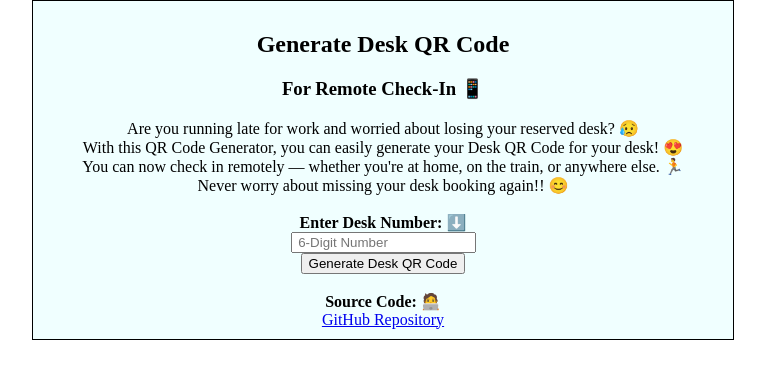
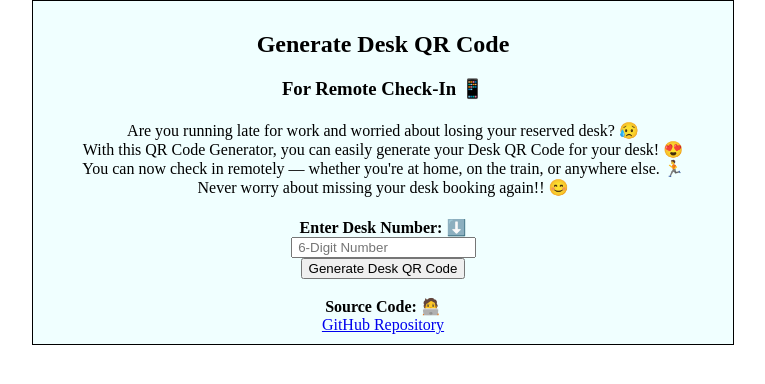
Before and after one commit to samsonchen15/Flask_QR_Scanner, a Flask app: page / in a window 1280 px wide. Shown: the top 384 px of the page, without its empty margins (257-1022 px from the left). Run offline with Flask 3, Linux system fonts and the light colour scheme.

Commit message:
Update Web Page for Mobile Viewing

```diff
--- a/static/style.css
+++ b/static/style.css
@@ -24,7 +24,3 @@ body {
     font-weight: bold;
     color: red;
 }
-
-.boldText{
-    font-weight: bold;
-}
--- a/templates/index.html
+++ b/templates/index.html
@@ -11,20 +11,16 @@
     <h2>Generate Desk QR Code</h2>
     <h3>For Remote Check-In &#128241;</h3>
 
-    <label>
+    <h4 style="font-weight: normal;">
         Are you running late for work and worried about losing your reserved desk? &#128549;<br>
         With this QR Code Generator, you can easily generate your Desk QR Code for your desk! &#128525; <br>
         You can now check in remotely — whether you're at home, on the train, or anywhere else. &#127939; <br>
         Never worry about missing your desk booking again!! &#128522; <br>
-    </label>
-
-    <br>
+    </h4>
 
     <form method="POST">
-        <label for="data" class="boldText">Enter Desk Number: &#x2B07;&#xFE0F;</label>
-        <br>
-        <input type="text" id="data" name="data" placeholder=" 6-Digit Number" required>
-        <br>
+        <h4 style="margin:0;" for="data">Enter Desk Number: &#x2B07;&#xFE0F;</h4>
+        <input type="text" id="data" name="data" placeholder=" 6-Digit Number" required><br>
         <button type="submit">Generate Desk QR Code</button>
     </form>
 
@@ -45,7 +41,7 @@
             </div><br>
     {% endif %}
 
-    <label class = 'boldText'>Source Code: &#x1F9D1;&#x200D;&#x1F4BB;</label><br>
+    <h4 style="margin: 0;">Source Code: &#x1F9D1;&#x200D;&#x1F4BB;</h4>
     <a href = "https://github.com/samsonchen15/Flask_QR_Scanner">GitHub Repository</a>
     </div>
 </body>
```
